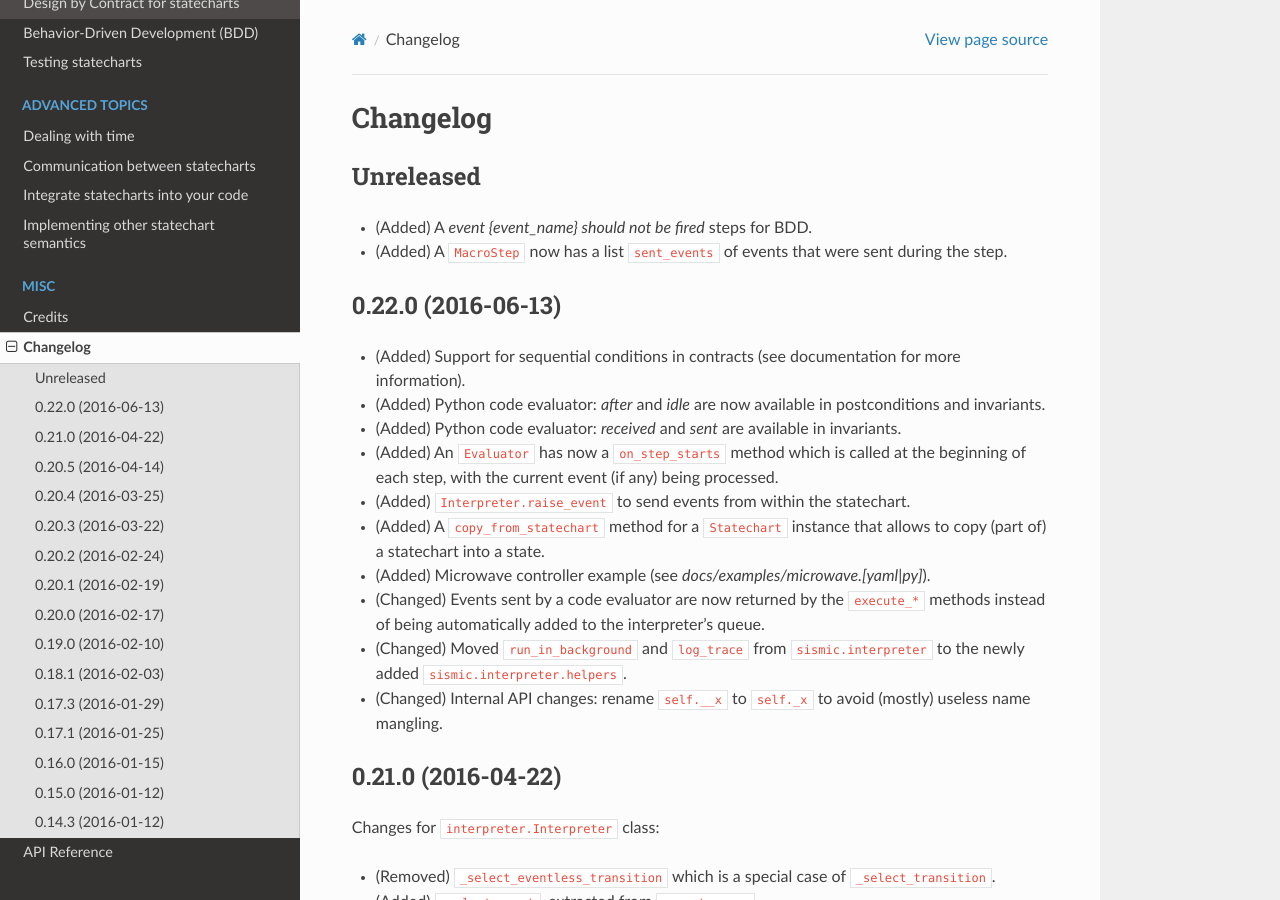
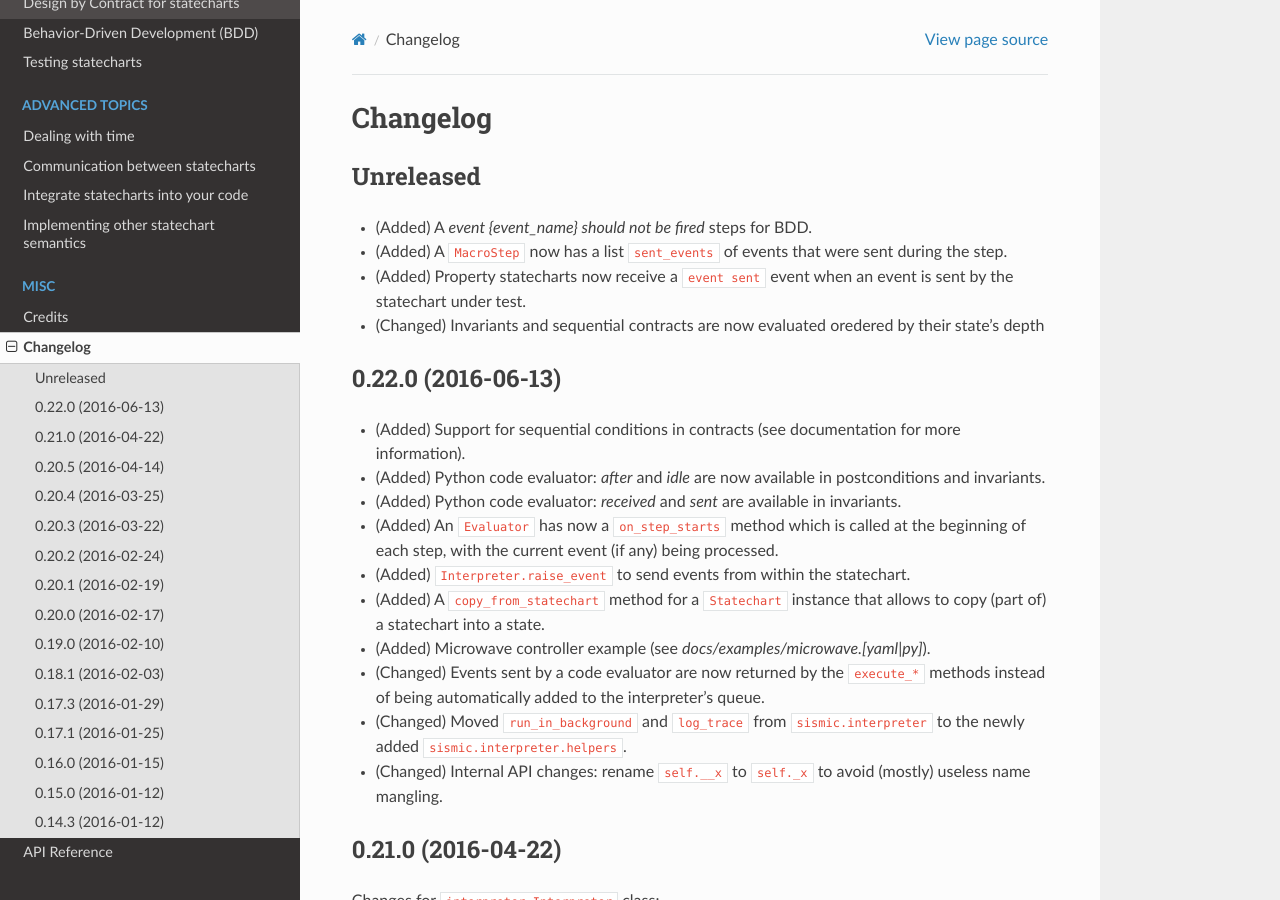
Before and after one commit to AlexandreDecan/sismic, a Sphinx documentation site: the page built from docs/changelog.rst, in a window 1280 px wide and 900 px high. Built offline with Sphinx 7.4.7 and the Read the Docs theme 2.0.0, drawn with Linux system fonts in a browser that asks for light colours.

Commit message:
Property statecharts now receive a ``event sent`` event when an event is sent by the statechart under test.

```diff
--- a/CHANGELOG.rst
+++ b/CHANGELOG.rst
@@ -5,6 +5,8 @@ Unreleased
 ----------
 - (Added) A *event {event_name} should not be fired* steps for BDD.
 - (Added) A ``MacroStep`` now has a list ``sent_events`` of events that were sent during the step.
+- (Added) Property statecharts now receive a ``event sent`` event when an event is sent by the statechart under test.
+- (Changed) Invariants and sequential contracts are now evaluated oredered by their state's depth
 
 0.22.0 (2016-06-13)
 -------------------
--- a/docs/testing.rst
+++ b/docs/testing.rst
@@ -57,6 +57,8 @@ In particular, the following events are generated:
   the name of the state is available through the *state* attribute.
 - each time a step ends, a *step ended* event is created.
 - A *execution stopped* event is sent at the end.
+- each time an event is fired from within the statechart, a *sent event* is created.
+  the sent event is available through the *event* attribute.
 
 The sequence does follow the interpretation order:
 
@@ -68,6 +70,7 @@ The sequence does follow the interpretation order:
        c. states are entered
        d. statechart is stabilized (some states are exited and/or entered)
 
+    3. A (possibly empty) list of events are sent by the statechart
 
 Using statechart to check properties on a trace
 -----------------------------------------------
```
Also changed, not shown: 1 other file.
